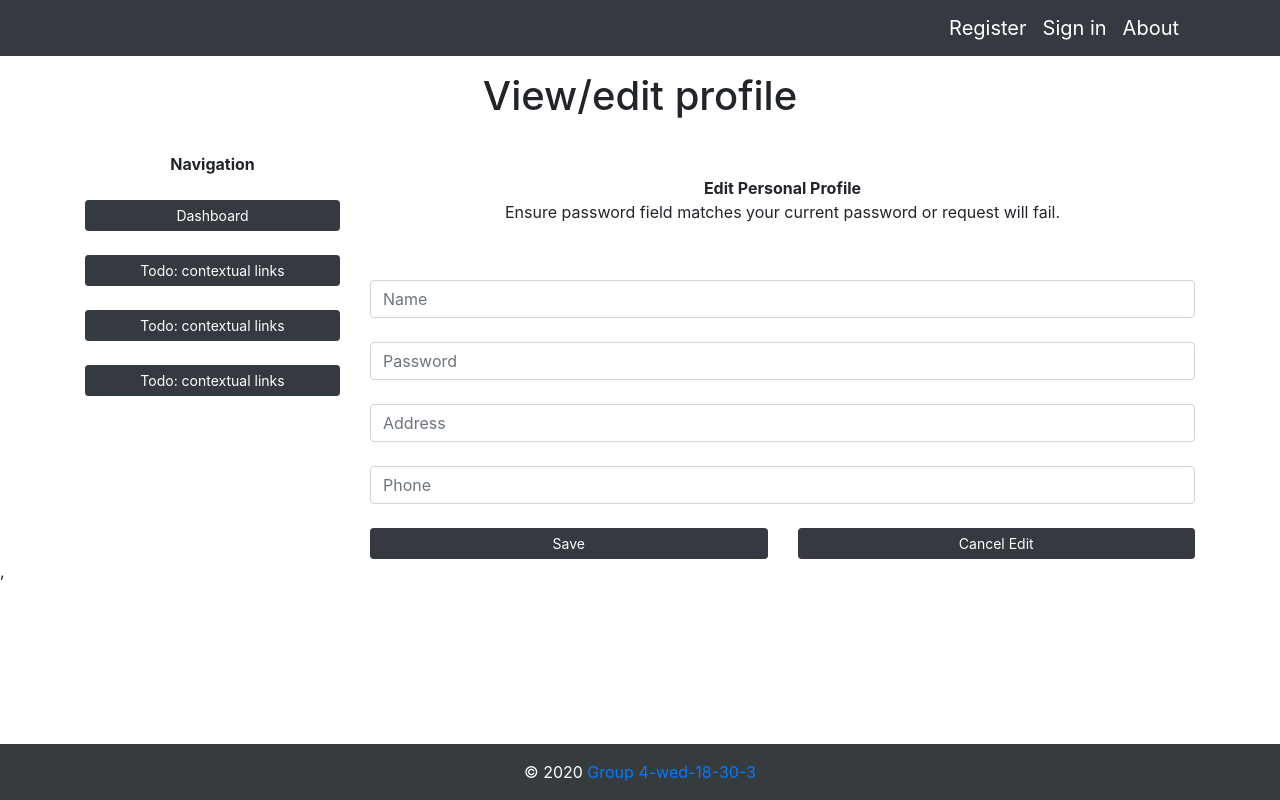
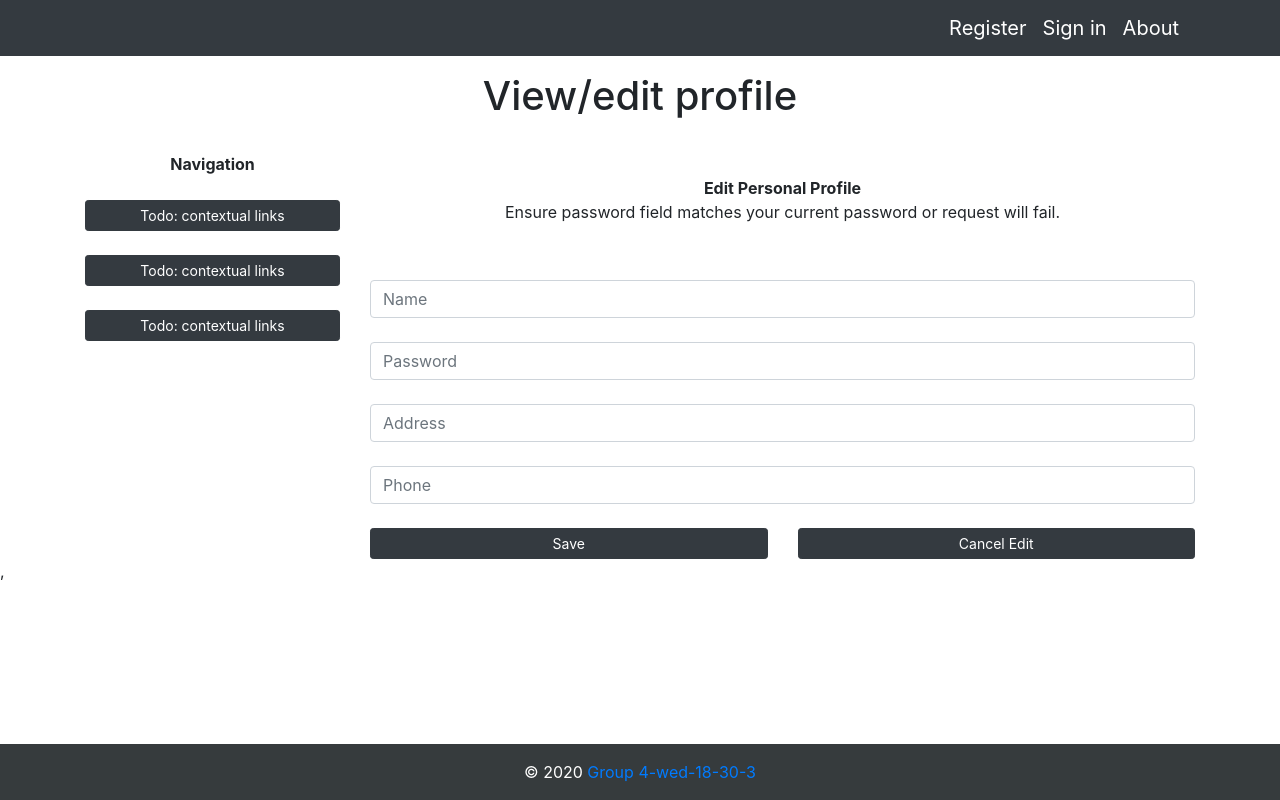
Before and after one commit to RMIT-SEPT/majorproject-4-wed-18-30-3, a React (Create React App) app in the folder FrontEnd/frontend-react/: page /profile in a window 1280 px wide. Built offline with nearby package versions, Linux system fonts and the light colour scheme.

Commit message:
add user-contextual tasks to navpane

```diff
--- a/FrontEnd/frontend-react/src/components/Layout/NavPane.js
+++ b/FrontEnd/frontend-react/src/components/Layout/NavPane.js
@@ -8,8 +8,6 @@ class NavPane extends Component {
             <div className="nav_pane" id="nav_pane">
                 <br/>
                 <b>Navigation</b>
-                <br/><br/>
-                <DashboardLinkButton/>
                 <br/><br/>
                 <ContextualButtonPane
                     id={this.props.id}
```
Also changed, not shown: FrontEnd/frontend-react/src/components/AvailabilitiesScreen/AvailabilitiesPane.js (added, +16 -0 lines).
